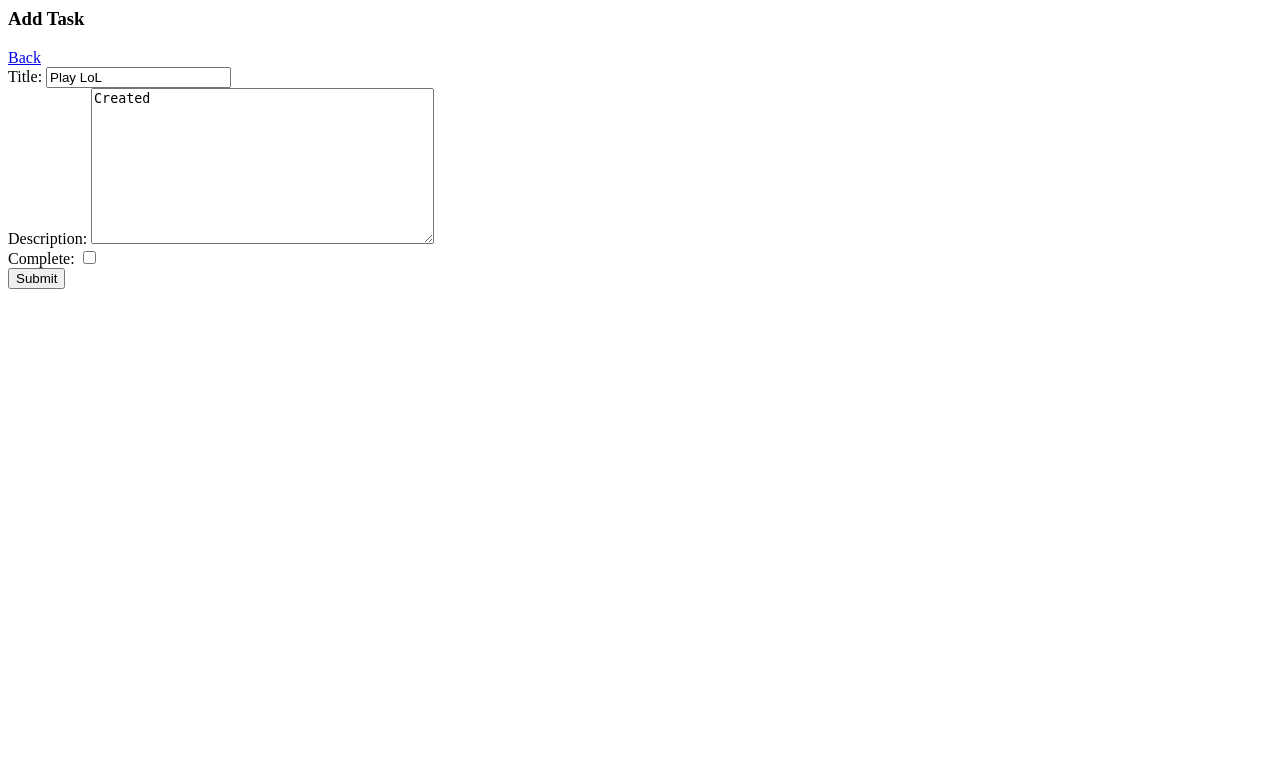
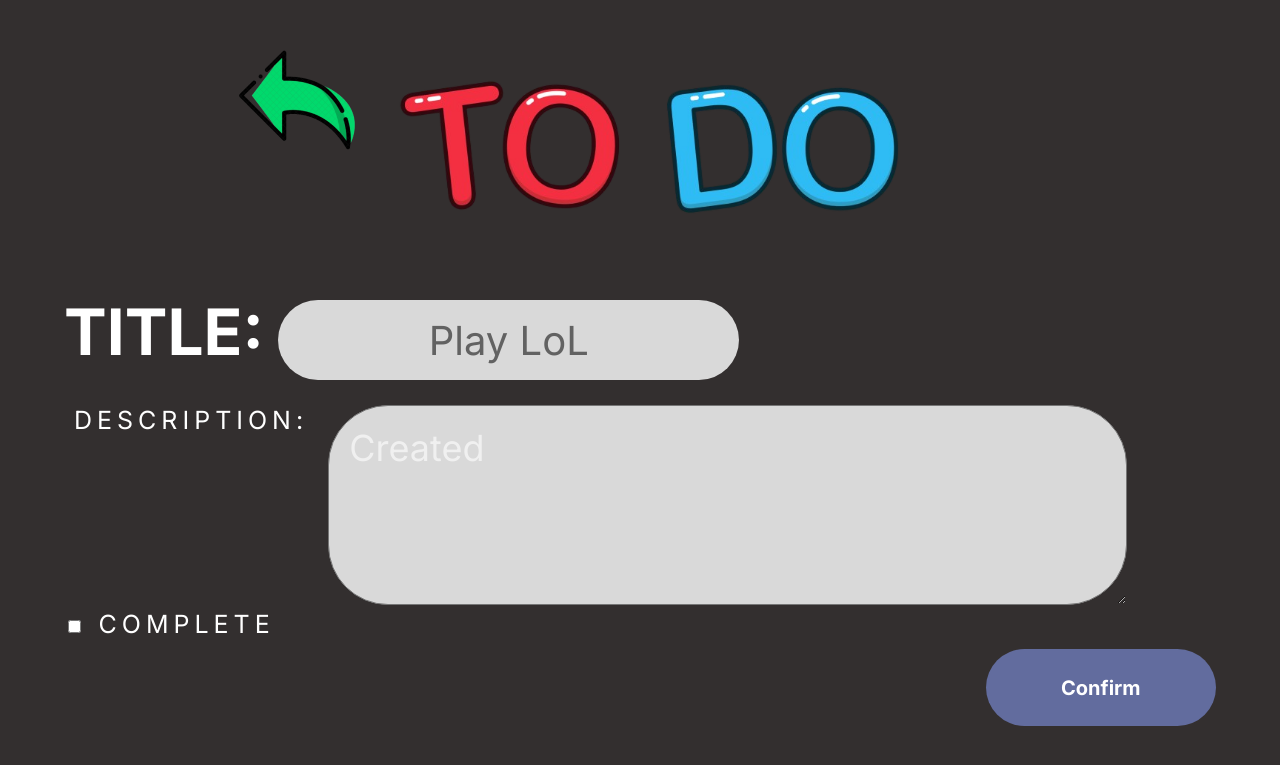
Before and after one commit to Slimeue/todolist, a Django app: page /update-task/5/ in a window 1280 px wide; the page is wider, and only the part inside the window is pictured. Shown: the top 765 px of that part. Run offline with Django 5.2, Linux system fonts and the light colour scheme; a user stored in the database is signed in; data comes from the database, SQL or seed files in the repository; both versions use the stored data as it was after the commit.

Commit message:
addupdate

```diff
--- a/base/static/css/todo.css
+++ b/base/static/css/todo.css
@@ -15,15 +15,15 @@ body {
     width: 100%;
 }
 
-.user-info-left {
+.user-info-left , .todologo {
     width: 60%;  /* Adjust as needed */
 }
 
-.user-info-left img {
-    width: 100%;
+.user-info-left img , .todologo img{
+    width: 80%;
 }
 
-.user-info-right {
+.user-info-right, .back {
     margin-bottom: auto;
     max-width: 40%;  /* Adjust as needed */
     display: flex;
@@ -41,31 +41,36 @@ body {
     font-size: 20px;
     font-weight: 700;
 }
-.search-form {
-    text-align: center; /* Center the form content */
-  }
 
-.input-container {
+.input-container{
     display: flex;
-    align-items: center;
-    justify-content: space-between; /* Space between input and image */
-    width: 60%;
-    height: 100px;
+}
+.search {
     margin: 0 auto;
-    margin-bottom: 25px;
-    box-sizing: border-box;
-    border-radius: 60px;
+    height: 80%;
     background: #566E76;
-  }
-
-  input {
-    flex: 1;
-    height: 100%;
-    padding: 20px;
+    border-radius: 60px 0 0 60px;
     box-sizing: border-box;
     border: none;
-    border-radius: 60px 0 0 60px; /* Specify values for each corner */
+}
+
+.add{
+
+    height: 80%;
     background: #566E76;
+    border-radius: 0 60px 60px 0;
+    box-sizing: border-box;
+    margin: 0 auto;
+    border: none;
+}
+
+.input-container input {
+    width: 100%;
+    height: 100%;
+    box-sizing: border-box;
+    border: none;
+    background: #566E76;
+    border-radius: 60px 0 0 60px;
     color: rgb(252, 252, 252);
     font-family: Inter;
     font-size: 48px;
@@ -73,13 +78,14 @@ body {
     font-weight: 700;
     line-height: normal;
     letter-spacing: 0.96px;
+    padding: 20px;
     }
 
 
 .search-icon {
     width: 40px; /* Adjust the width of the image */
     height: auto; /* Maintain aspect ratio */
-    margin-right: 10px; /* Adjust the spacing between input and image */
+
   }
 /* Add these styles for the images inside the td */
 .image-cell {
@@ -145,3 +151,102 @@ td {
   overflow: hidden; /* Hide overflowing content */
   text-overflow: ellipsis; /* Display ellipsis (...) for overflow text */
 }
+form {
+    width: 90%;
+    justify-content: center;
+    display: flex;
+    margin: 0 auto;
+
+}
+form label {
+    margin-right: 10px;
+}
+
+form .title input{
+    width: 40%;
+    height: 80px;
+    border-radius: 60px;
+    margin-bottom: 25px;
+    box-sizing: border-box;
+    background: #D9D9D9;
+    border: none;
+    color: rgba(19, 18, 18, 0.6);
+    font-family: Inter;
+    font-size: 40px;
+    font-style: normal;
+    font-weight: 400;
+    line-height: normal;
+    text-align: center;
+}
+.title label{
+    color: #FFF;
+    font-family: Inter;
+    font-size: 64px;
+    font-style: normal;
+    font-weight: 600;
+    line-height: normal;
+}
+.description label{
+    color: #FFF;
+    font-family: Inter;
+    font-size: 25px;
+    font-style: normal;
+    font-weight: 200;
+    line-height: normal;
+    margin-left: 10px;
+    margin-bottom: auto;
+    letter-spacing: 5px;
+}
+.form-container textarea {
+    width: 90%;
+    height: 200px;
+    border-radius: 60px;
+    background: #D9D9D9;
+    box-sizing: border-box;
+    color: rgba(255, 255, 255, 0.60);
+    font-family: Inter;
+    font-size: 36px;
+    font-style: normal;
+    font-weight: 400;
+    line-height: normal;
+    padding: 20px;
+    }
+.form-container{
+    width: 100%;
+    justify-content: start;
+    margin-right: auto;
+}
+.description {
+    display: flex;
+    align-items: flex-start;
+}
+
+.label-container {
+    margin-right: 10px; /* Adjust the margin as needed */
+}
+
+form button{
+    width: 20%;
+    height: 20%;
+    border-radius: 40px;
+    background: #626C9E;
+    border: none;
+    cursor: pointer;
+    color: #FFF;
+    font-family: Inter;
+    font-size: 20px;
+    font-weight: 700;
+    margin-top: 10px;
+    float: inline-end;
+}
+.complete label{
+    color: #FFF;
+    font-family: Inter;
+    font-size: 25px;
+    font-style: normal;
+    font-weight: 200;
+    line-height: normal;
+    margin-left: 10px;
+    margin-bottom: auto;
+    letter-spacing: 5px;
+}
--- a/base/templates/base/task_form.html
+++ b/base/templates/base/task_form.html
@@ -1,7 +1,42 @@
-<h3>Add Task</h3>
-<a href="{%url 'tasks'%}">Back</a>
+{% extends 'base/taskmain.html' %}
+{% load static %}
+{% block content %}
+
+
+<div id="user-info">
+    <div class="back">
+        <a href="{% url 'tasks' %}"><img src="{% static 'img/back.png' %}" alt="Logo"></a>
+    </div>
+    <div class="todologo">
+        <img src="{% static 'img/todo.png' %}" alt="Logo">
+    </div>
+  </div>
+
+
 <form method="post" action="">
     {%csrf_token%}
-    {{form}}
-    <input type="submit" value="Submit" id="">
+    <div class="form-container">
+        <div class ="title">
+            <label>TITLE:</label>
+            {{ form.title }}
+        </div>
+        <div class="description">
+            <div class="label-container">
+                <label for="description">DESCRIPTION:</label>
+            </div>
+            <div class="form-container">
+                {{ form.description }}
+            </div>
+        </div>
+
+        {% if form.complete %}
+        <div class ="complete">
+        {{ form.complete }}
+        <label>COMPLETE</label>
+        </div>
+      {% endif %}
+    <button type="submit" value="Submit" id="">Confirm</button>
+    </div>
+
 </form>
+{% endblock content %}
--- a/base/templates/base/task_list.html
+++ b/base/templates/base/task_list.html
@@ -24,8 +24,11 @@
 
 <form method="GET" class="search-form">
     <div class="input-container">
+      <div class="search">
       <input type="text" name="search-area" value="{{ search_input }}">
-      <a href="{% url 'task-create' %}"><img src="{% static 'img/addicon.png' %}" alt="Icon" class="search-icon"></a>
+      </div>
+      <div class="add">
+        <a href="{% url 'task-create' %}"><img src="{% static 'img/addicon.png' %}" alt="Icon" class="search-icon"></a></div>
     </div>
 
   </form>
--- a/base/views.py
+++ b/base/views.py
@@ -74,7 +74,7 @@ class TaskDetail(LoginRequiredMixin, DetailView):
 
 class TaskCreate(LoginRequiredMixin, CreateView):
     model = Task
-    fields = ['title', 'description', 'complete']
+    fields = ['title', 'description']
     success_url = reverse_lazy('tasks')
 
     def form_valid(self, form):
```
Also changed, not shown: base/form.py (deleted, +0 -7 lines), base/static/img/back.png (added), db.sqlite3.
